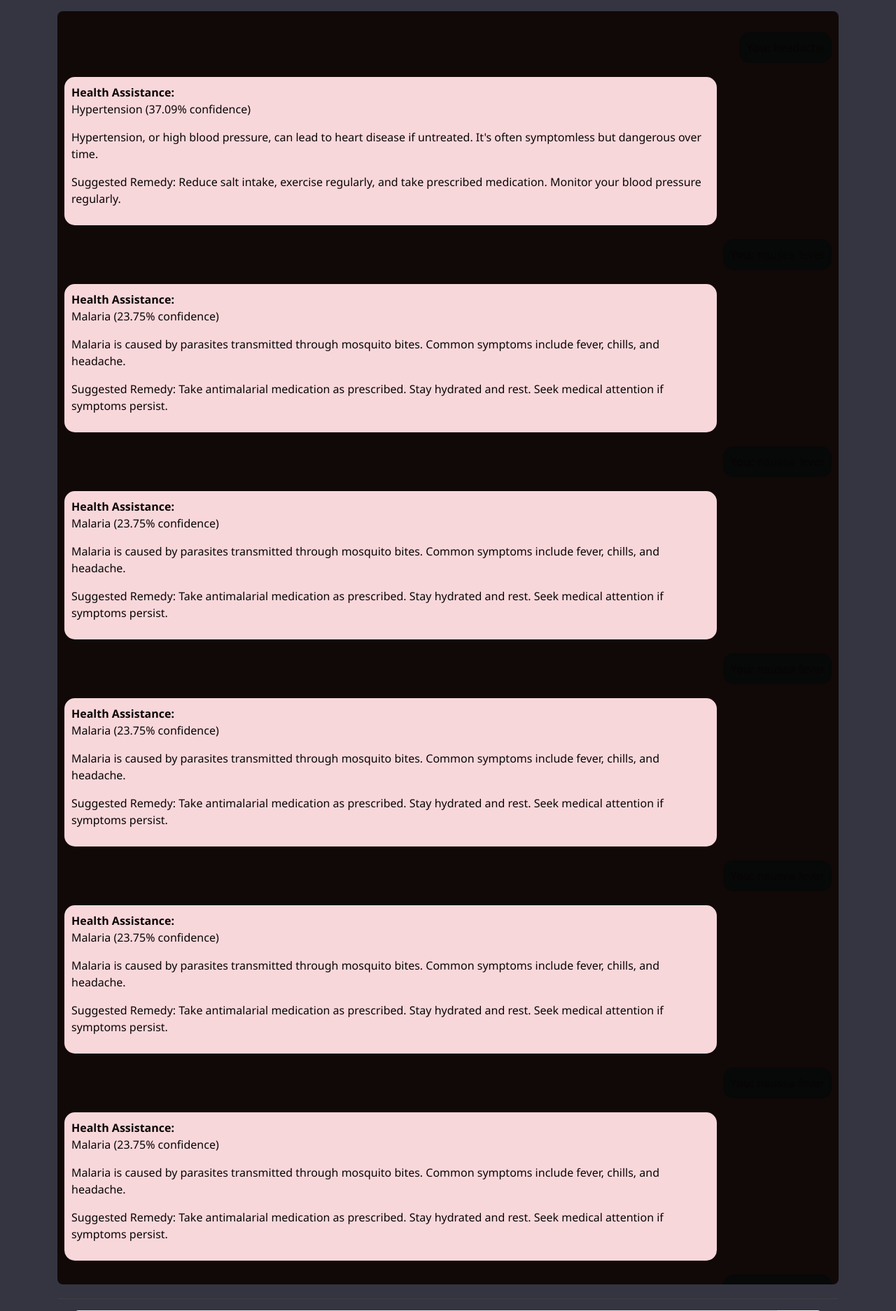
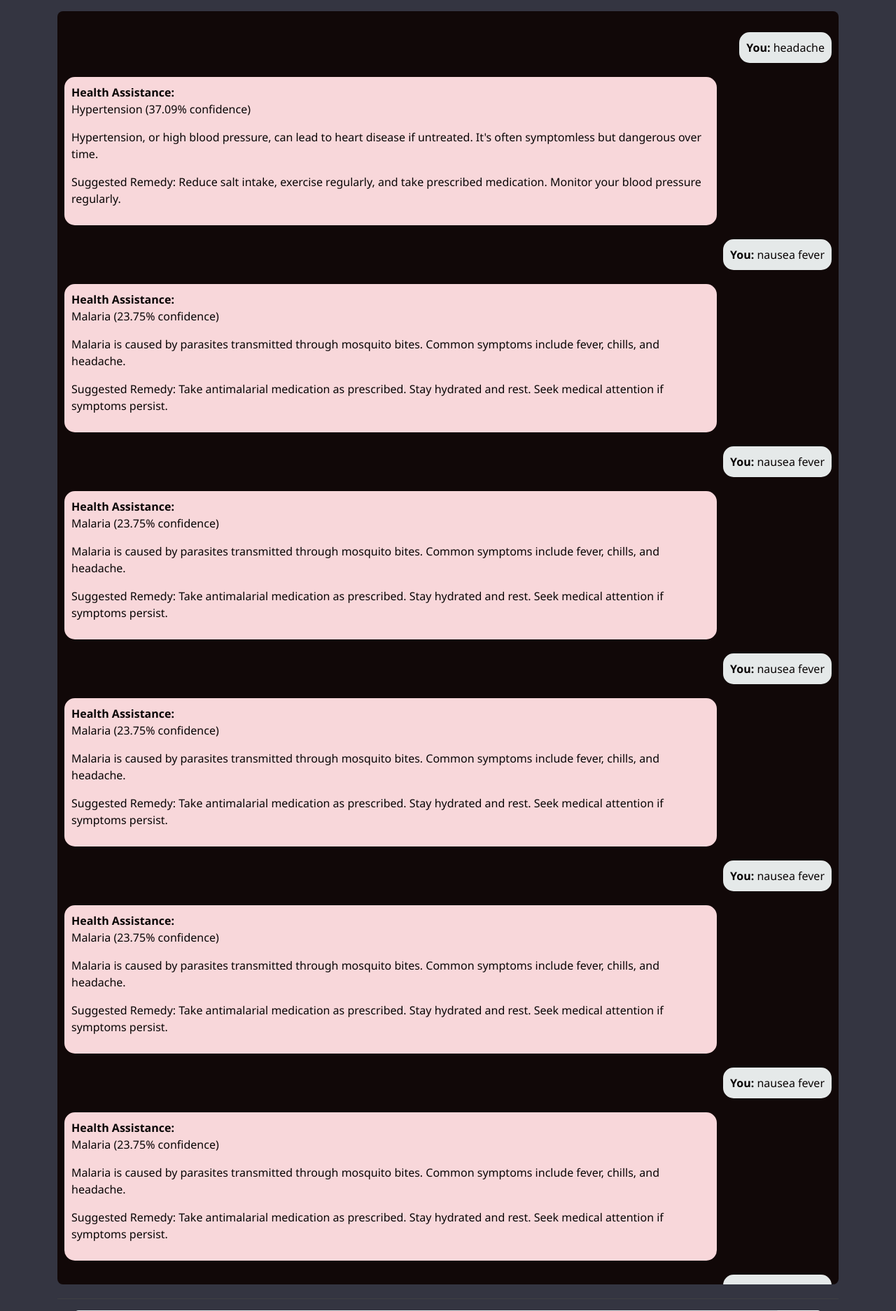
Before and after one commit to Real-Abdureh/smart_health_symptom-checker, a Django app: template templates/diagnosis/diagnosis_form.html in a window 1280 px wide. Shown: the part 44-1918 px from the top of the page at 70% size. Run offline with Django 5.2, Linux system fonts and the light colour scheme; the template is opened without the code that fills it: values that come from a table or form of the project are taken from there, others are empty; data comes from the database, SQL or seed files in the repository; both versions use the stored data as it was after the commit; parts of the project's set-up code (start-up, migrations or seed data) failed here and were passed over.

Commit message:
make some changes

```diff
--- a/templates/diagnosis/diagnosis_form.html
+++ b/templates/diagnosis/diagnosis_form.html
@@ -74,7 +74,7 @@
 
 .message.user-message,
 .chat-container .user-message {
-    background-color: #070808;
+    background-color: #e5e9e9;
     align-self: flex-end;
     margin-left: auto;
 }
```
Also changed, not shown: db.sqlite3.
